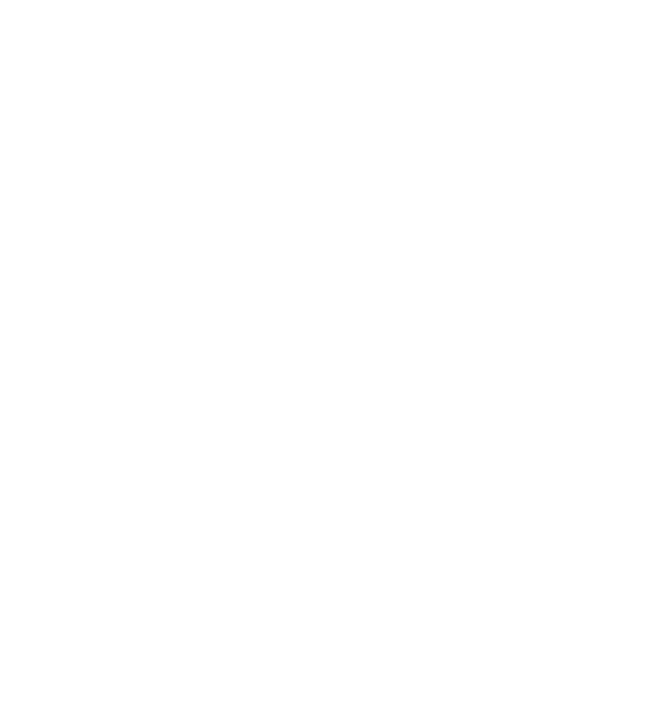
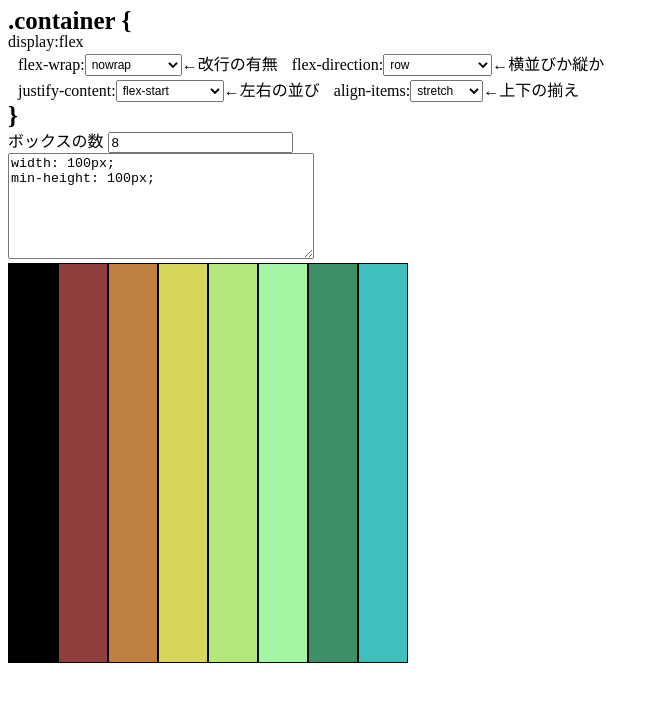
Before and after one commit to CTRL-Infrastructure-team/CSS-vue_practive, a Nuxt app: page /explain in a window 1280 px wide. Before the commit this address had no page. Shown: the top 702 px of the page, without its empty margins (0-659 px from the left). Built offline with nearby package versions, Linux system fonts and the light colour scheme.

Commit message:
flexboxモデル

```diff
--- /dev/null
+++ b/components/UnderstoodCss/sample.vue
@@ -0,0 +1,18 @@
+<template>
+  <div class="box">
+    <div class>
+      CSS
+      <br />完全に理解した
+    </div>
+  </div>
+</template>
+<script>
+
+</script>
+<style scoped>
+.box {
+  width: 300px;
+  height: 300px;
+  border: 1px solid blue;
+}
+</style>
--- a/components/UnderstoodCss/sunika.vue
+++ /dev/null
@@ -1,21 +0,0 @@
-<template>
-  <div>
-    <div class="box">
-      CSS
-      <br />完全に理解した
-    </div>
-  </div>
-</template>
-<script>
-
-</script>
-<style scoped>
-.box {
-  border: 3px solid black;
-  border-radius: 10px;
-  width: 100px;
-  padding-left: 35px;
-  white-space: nowrap;
-  height: 75px;
-}
-</style>
--- /dev/null
+++ b/pages/explain.vue
@@ -0,0 +1,157 @@
+<template>
+  <div>
+    <h1>.container {</h1>
+    <div class="choiceFlex">
+      <div class="choiceBox">display:flex</div>
+      <div class="choiceBox">
+        <span>flex-wrap:</span>
+        <select v-model="flexWrap">
+          <option v-for="(value,index) in wrapOption" :key="index">{{value}}</option>
+        </select>←改行の有無
+        <span>flex-direction:</span>
+        <select v-model="flexDirection">
+          <option v-for="(value,index) in directionOption" :key="index">{{value}}</option>
+        </select>←横並びか縦か
+      </div>
+      <div class="choiceBox">
+        <span>justify-content:</span>
+        <select v-model="flexJustify">
+          <option v-for="(value,index) in JustifyOption" :key="index">{{value}}</option>
+        </select>←左右の並び
+        <span>align-items:</span>
+        <select v-model="flexAlign">
+          <option v-for="(value,index) in alignOption" :key="index">{{value}}</option>
+        </select>←上下の揃え
+      </div>
+      <div class="choiceBox"></div>
+      <h1>}</h1>
+      <div>
+        ボックスの数
+        <input type="number" v-model.number="boxNumber" max="30" />
+      </div>
+    </div>
+    <textarea type="textarea" class="textArea" 　v-model="textArea" @input="upDateStyle" />
+    <div class="container" :style="flexStyle">
+      <div class="box main" :style="boxStyle"></div>
+      <div class="box" v-for="(box,index) in boxs" :key="index" :style="box"></div>
+    </div>
+  </div>
+</template>
+
+<script>
+export default {
+  data(){
+    return{
+      flexWrap: "nowrap",
+      wrapOption:["wrap","wrap-reverse","nowrap"],
+      flexJustify:"flex-start",
+      JustifyOption:["flex-start","flex-end","center","space-between","space-around"],
+      boxNumber:8,
+      flexDirection: "row",
+      directionOption:['row','row-reverse','column','column-reverse'],
+      flexAlign:'stretch',
+      alignOption:['stretch','flex-start','flex-end','center','baseline'],
+      textArea:"width: 100px;\nmin-height: 100px;",
+      boxStyle:"width: 100px;\nmin-height: 100px;",
+    }
+  },
+  computed:{
+    flexStyle(){
+      let height ="auto";
+      if(this.flexAlign === 'stretch'){
+
+      }
+      let myStyle = {
+        flexWrap: this.flexWrap,
+        justifyContent: this.flexJustify,
+        alignItems:this.flexAlign,
+        flexDirection:this.flexDirection
+      }
+      return myStyle
+    },
+    boxs(){
+      let myStyle = new Array();
+      for(let i = 0; i < this.limitBoxNumber; ++i){
+     myStyle[i] = {background: `hsl(${i * 30},${(i * 10) % 50 + 40}%,${(i * 10) % 50 + 40}%)`}
+     myStyle[i] = Object.assign(myStyle[i],this.boxStyle);
+
+      }
+      return myStyle;
+    },
+    limitBoxNumber(){
+      if(this.boxNumber >100){
+        this.boxNumber = 10;
+        return 10;
+      }
+      if(this.boxNumber < 0){
+        this.boxNumber = 10;
+        return 10;
+      }
+      return this.boxNumber -1
+    },
+  },
+  methods:{
+    upDateStyle(){
+      let styleArray = this.textArea.split(/\n/);
+    console.log(styleArray);
+      let styleObj = new Object();
+      for(const styleItem of styleArray){
+        if(!styleItem.includes(":")) return;
+        let keyValue = styleItem.split(":");
+        if(keyValue[1].includes(";")){
+          keyValue[1] = keyValue[1].split(";").shift();
+        }
+        styleObj[keyValue[0]] = keyValue[1]
+      }
+      console.log(styleObj);
+      this.boxStyle = styleObj;
+    }
+  },
+  created(){
+    this.upDateStyle();
+  }
+}
+</script>
+
+<style lang="scss" scoped>
+$aaaa: pink;
+.container {
+  display: flex;
+  width: 400px;
+  height: 400px;
+  background: $aaaa;
+  overflow: hidden;
+}
+.box {
+  box-sizing: border-box;
+  border: solid 1px black;
+}
+.main {
+  background: black;
+}
+.choiceFlex {
+  display: flex;
+  flex-direction: column;
+}
+.choiceBox {
+  font-size: 16px;
+  span {
+    margin-left: 10px;
+  }
+  select {
+    transform: translateY(-5%);
+    padding: 2px;
+    font-size: 12px;
+  }
+}
+h1 {
+  font-size: 25px;
+  margin: 0;
+  padding: 0;
+  line-height: 25px;
+}
+.textArea {
+  width: 300px;
+  height: 100px;
+}
+</style>
--- a/pages/index.vue
+++ b/pages/index.vue
@@ -1,5 +1,5 @@
 <template>
-  <sunika />
+  <sample />
 </template>
 
 <script>
--- a/plugins/loadComponent.js
+++ b/plugins/loadComponent.js
@@ -1,11 +1,11 @@
 import Vue from 'vue';
 
 
-import sunika from '~/components/UnderstoodCss/sunika';
+import sample from '~/components/UnderstoodCss/sample';
 
 
 Vue.mixin({
   components:{
-    sunika
+    sample
   }
 })
```
